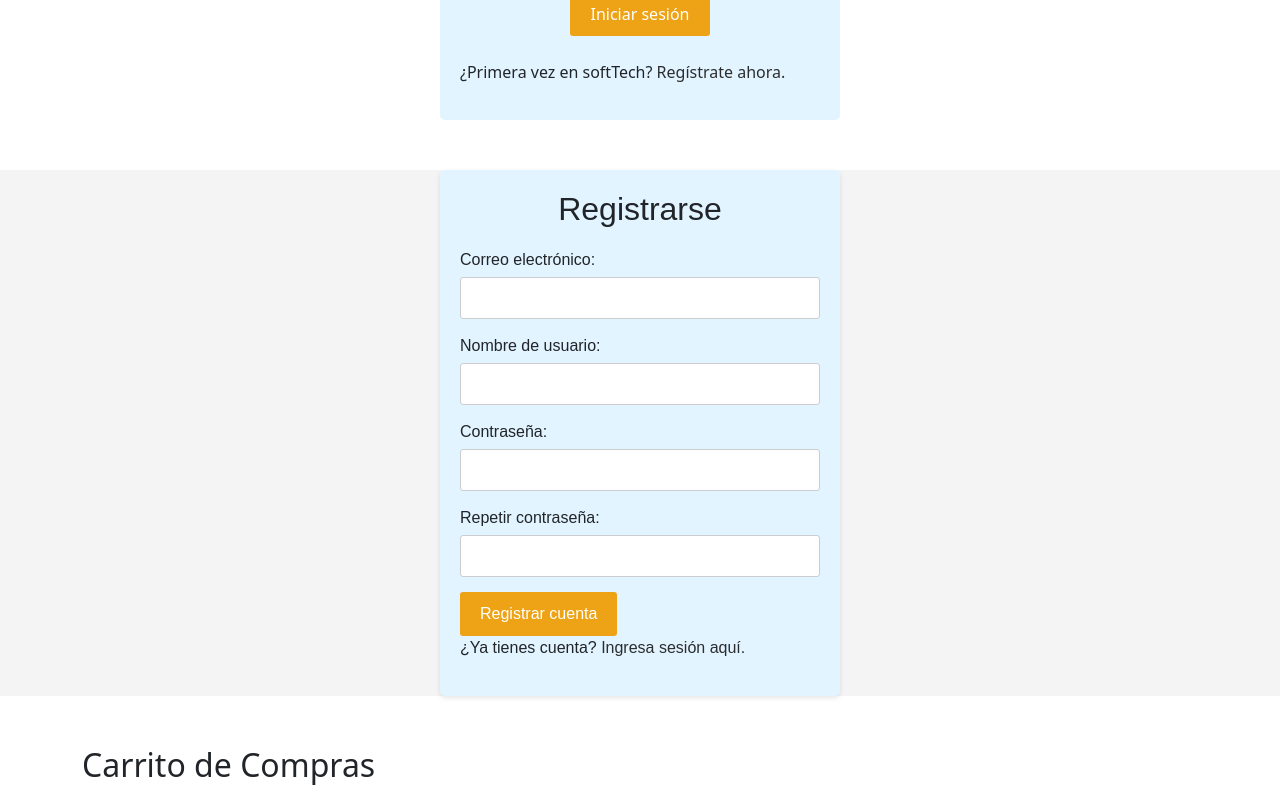
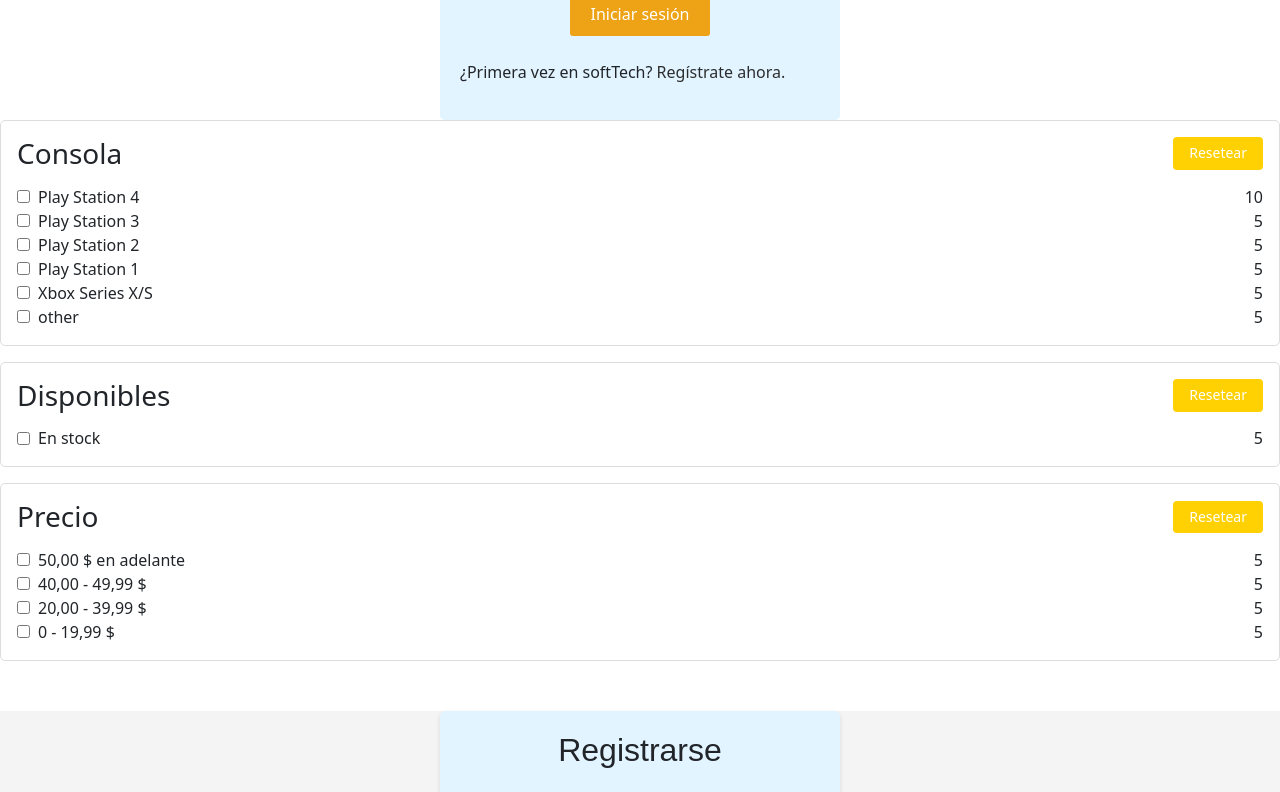
Before and after one commit to eddyarias/ProyectoAplicacionesWeb, an Angular app in the folder Front-end/: page / in a window 1280 px wide. Shown: the part 480-1272 px from the top of the page. Built offline with nearby package versions, Linux system fonts and the light colour scheme.

Commit message:
componente de navegacion

```diff
--- a/Front-end/src/app/app.component.html
+++ b/Front-end/src/app/app.component.html
@@ -13,7 +13,7 @@
    <!--Solo para ver como se presenta el login y el registro-->
 
   <app-login></app-login>
-
+  <app-navegacion></app-navegacion>
   <app-register></app-register>
   <!--Solo para ver como se presenta el carro-->
   <app-cart></app-cart>
@@ -22,5 +22,6 @@
   <app-review></app-review>
   <app-payment></app-payment>
   <app-pie></app-pie>
+
   </body>
 </html>
--- a/Front-end/src/app/app.component.ts
+++ b/Front-end/src/app/app.component.ts
@@ -9,6 +9,7 @@ import { CartComponent } from "./components/cart/cart.component";
 import { HomeComponent } from './components/home/home.component';
 import { ReviewComponent } from "./components/review/review.component";
 import { PaymentComponent } from './components/payment/payment.component';
+import { NavegacionComponent  } from './components/navegacion/navegacion.component';
 
 
 @Component({
@@ -23,7 +24,7 @@ import { PaymentComponent } from './components/payment/payment.component';
             CartComponent,
             HomeComponent,
             ReviewComponent,
-            PaymentComponent],
+            PaymentComponent, NavegacionComponent],
   templateUrl: './app.component.html',
   styleUrl: './app.component.css'
 })
--- a/Front-end/src/app/components/navegacion/navegacion.component.css
+++ b/Front-end/src/app/components/navegacion/navegacion.component.css
@@ -1,23 +1,49 @@
-nav {
-    background-color: #f8f9fa;
-    padding: 1rem;
-  }
+.navegacion {
+  display: flex;
+  flex-direction: column;
+  gap: 1em;
+}
 
-  ul {
-    list-style-type: none;
-    padding: 0;
-  }
+.category-section {
+  border: 1px solid #ddd;
+  padding: 1em;
+  border-radius: 5px;
+}
 
-  li {
-    display: inline;
-    margin-right: 1rem;
-  }
+.category-section h3 {
+  display: flex;
+  justify-content: space-between;
+  align-items: center;
+  margin-bottom: 0.5em;
+}
 
-  a {
-    text-decoration: none;
-    color: #007bff;
-  }
+.category-section div {
+  display: flex;
+  align-items: center;
+  gap: 0.5em;
+}
 
-  a:hover {
-    text-decoration: underline;
-  }
+.category-section div label {
+  display: flex;
+  justify-content: space-between;
+  width: 100%;
+}
+
+.category-section div label span {
+  margin-left: auto;
+}
+
+/* Estilos para el botón de resetear */
+button {
+  padding: 8px 16px; /* Ajusta el tamaño del botón */
+  background-color: #ffd002; /* Cambia el color de fondo */
+  color: white; /* Cambia el color del texto */
+  border: none; /* Elimina el borde predeterminado */
+  border-radius: 4px; /* Añade esquinas redondeadas */
+  cursor: pointer; /* Cambia el cursor al pasar sobre el botón */
+  font-size: 14px; /* Ajusta el tamaño de la fuente */
+}
+
+button:hover {
+  background-color: #0056b3; /* Cambia el color de fondo al pasar el cursor */
+}
--- a/Front-end/src/app/components/navegacion/navegacion.component.html
+++ b/Front-end/src/app/components/navegacion/navegacion.component.html
@@ -1,8 +1,25 @@
-<!-- navegacion.component.html -->
-<nav>
-  <ul>
-    <li *ngFor="let category of categories">
-      <a [routerLink]="category.route">{{ category.name }}</a>
-    </li>
-  </ul>
-</nav>
+<div class="navegacion">
+  <div class="category-section">
+    <h3>Consola <button (click)="resetCategory('console')">Resetear</button></h3>
+    <div *ngFor="let item of consoles">
+      <input type="checkbox" [id]="item.name" [(ngModel)]="item.selected">
+      <label [for]="item.name">{{item.name}} <span>{{item.count}}</span></label>
+    </div>
+  </div>
+
+  <div class="category-section">
+    <h3>Disponibles <button (click)="resetCategory('availability')">Resetear</button></h3>
+    <div *ngFor="let item of availability">
+      <input type="checkbox" [id]="item.name" [(ngModel)]="item.selected">
+      <label [for]="item.name">{{item.name}} <span>{{item.count}}</span></label>
+    </div>
+  </div>
+
+  <div class="category-section">
+    <h3>Precio <button (click)="resetCategory('price')">Resetear</button></h3>
+    <div *ngFor="let item of prices">
+      <input type="checkbox" [id]="item.name" [(ngModel)]="item.selected">
+      <label [for]="item.name">{{item.name}} <span>{{item.count}}</span></label>
+    </div>
+  </div>
+</div>
--- a/Front-end/src/app/components/navegacion/navegacion.component.ts
+++ b/Front-end/src/app/components/navegacion/navegacion.component.ts
@@ -1,25 +1,46 @@
 import { Component } from '@angular/core';
 import { CommonModule } from '@angular/common';
-import { RouterModule } from '@angular/router';
-
-interface Category {
-  id: number;
-  name: string;
-  route: string;
-}
+import { FormsModule } from '@angular/forms'; // Importar FormsModule
 
 @Component({
-  selector: 'app-category-navigation',
+  selector: 'app-navegacion',
   standalone: true,
-  imports: [CommonModule, RouterModule],
+  imports: [CommonModule, FormsModule], // Asegurarse de que FormsModule esté en los imports
   templateUrl: './navegacion.component.html',
   styleUrls: ['./navegacion.component.css']
 })
-export class CategoryNavigationComponent {
-  categories: Category[] = [
-    { id: 1, name: 'Home', route: '/home' },
-    { id: 2, name: 'Products', route: '/products' },
-    { id: 3, name: 'About Us', route: '/about' },
-    { id: 4, name: 'Contact', route: '/contact' }
+export class NavegacionComponent {
+  consoles = [
+    { name: 'Play Station 4', count: 10, selected: false },
+    { name: 'Play Station 3', count: 5, selected: false },
+    { name: 'Play Station 2', count: 5, selected: false },
+    { name: 'Play Station 1', count: 5, selected: false },
+    { name: 'Xbox Series X/S', count: 5, selected: false },
+    { name: 'other', count: 5, selected: false }
   ];
+
+  availability = [
+    { name: 'En stock', count: 5, selected: false }
+  ];
+
+  prices = [
+    { name: '50,00 $ en adelante', count: 5, selected: false },
+    { name: '40,00 - 49,99 $', count: 5, selected: false },
+    { name: '20,00 - 39,99 $', count: 5, selected: false },
+    { name: '0 - 19,99 $', count: 5, selected: false }
+  ];
+
+  resetCategory(category: string) {
+    switch (category) {
+      case 'console':
+        this.consoles.forEach(item => item.selected = false);
+        break;
+      case 'availability':
+        this.availability.forEach(item => item.selected = false);
+        break;
+      case 'price':
+        this.prices.forEach(item => item.selected = false);
+        break;
+    }
+  }
 }
```
Also changed, not shown: 1 other file (tests, documents, lock files or other folders).
